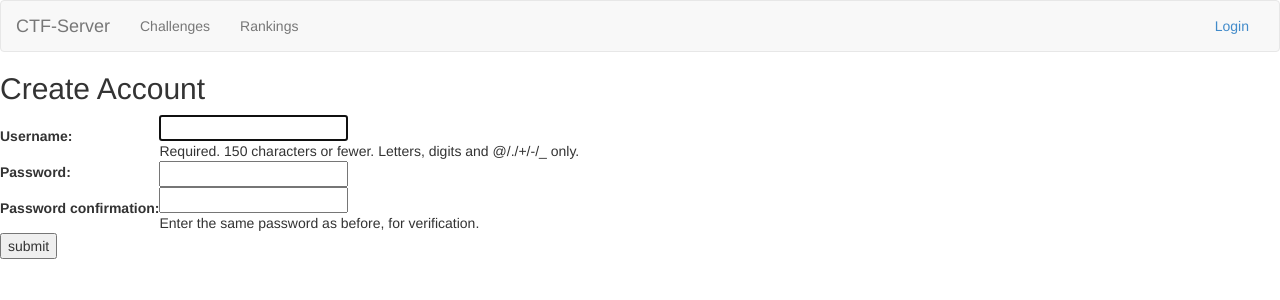
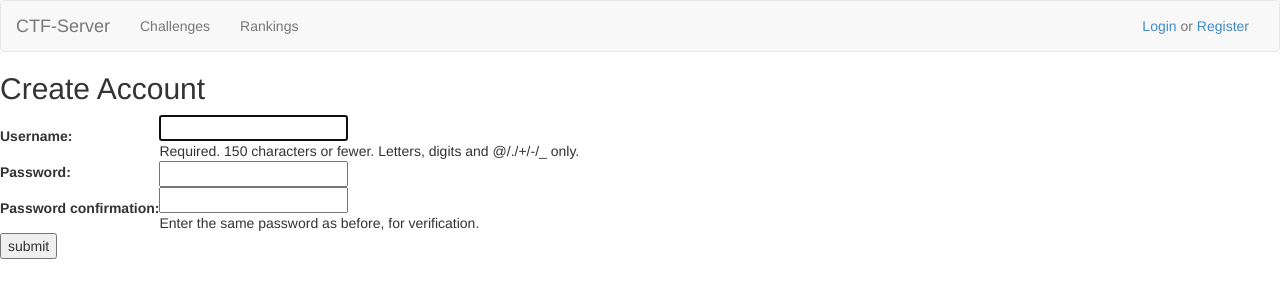
Before and after one commit to Fxrh/ctf_server, a Django app: page /createAccount/ in a window 1280 px wide. Shown: the top 300 px of the page. Run offline with Django 3.2, Linux system fonts and the light colour scheme; some libraries are stand-ins or nearby versions.

Commit message:
Add link to register

```diff
--- a/web/challenges/templates/challenges/layout.html
+++ b/web/challenges/templates/challenges/layout.html
@@ -40,7 +40,7 @@
           {{ username }}</a> (<a href="/logout">Logout</a>)</p>
       <p class="navbar-text navbar-center">My Points: {{ user.current_points }} </p>
       {% else %}
-      <p class="navbar-text navbar-right"><a href="/login">Login</a></p>
+      <p class="navbar-text navbar-right"><a href="/login">Login</a> or <a href="/createAccount">Register</a></p>
       {% endif %}
 
     </div><!-- /.navbar-collapse -->
```
